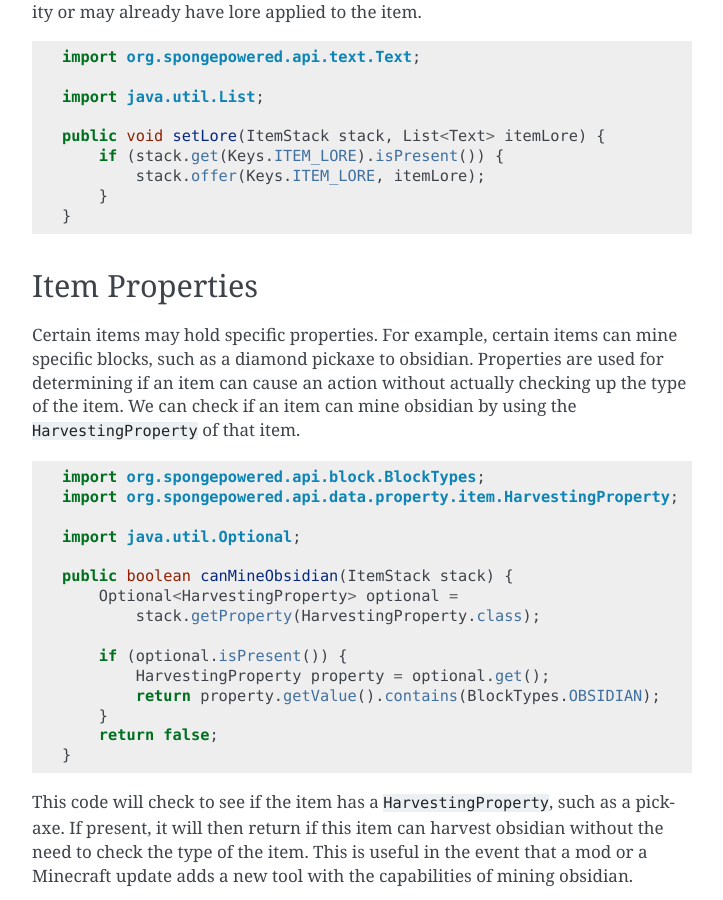
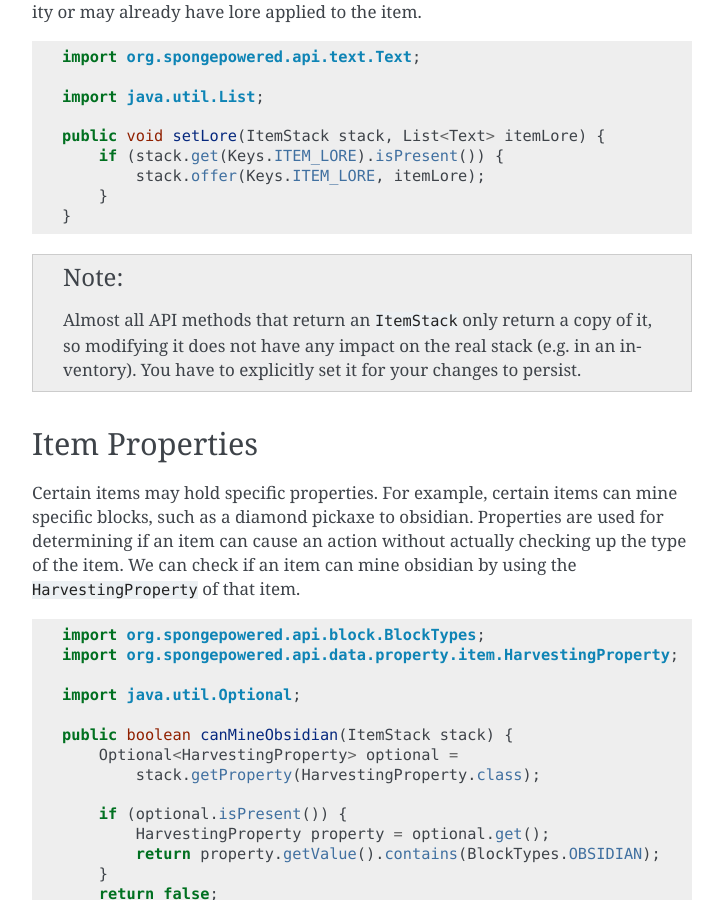
Before and after one commit to SpongePowered/SpongeDocs, a Sphinx documentation site: the page built from source/plugin/items/usage.rst, in a window 1280 px wide and 900 px high, scrolled down 1327 px. Shown: the whole window, without its empty margins (388-1111 px from the left). Built offline with Sphinx 7.4.7, drawn with Linux system fonts in a browser that asks for light colours; pages that are not in the unit, such as notebooks, are missing from menus; cross-references to code outside the pages are shown as plain code.

Commit message:
Add a note that item stacks are usually just a copy. Fixes #334 (#737)

```diff
--- a/source/plugin/items/usage.rst
+++ b/source/plugin/items/usage.rst
@@ -71,6 +71,11 @@ already have lore applied to the item.
         }
     }
 
+.. note::
+
+    Almost all API methods that return an ``ItemStack`` only return a copy of it, so modifying it does not have any
+    impact on the real stack (e.g. in an inventory). You have to explicitly set it for your changes to persist.
+
 Item Properties
 ~~~~~~~~~~~~~~~
 
```
